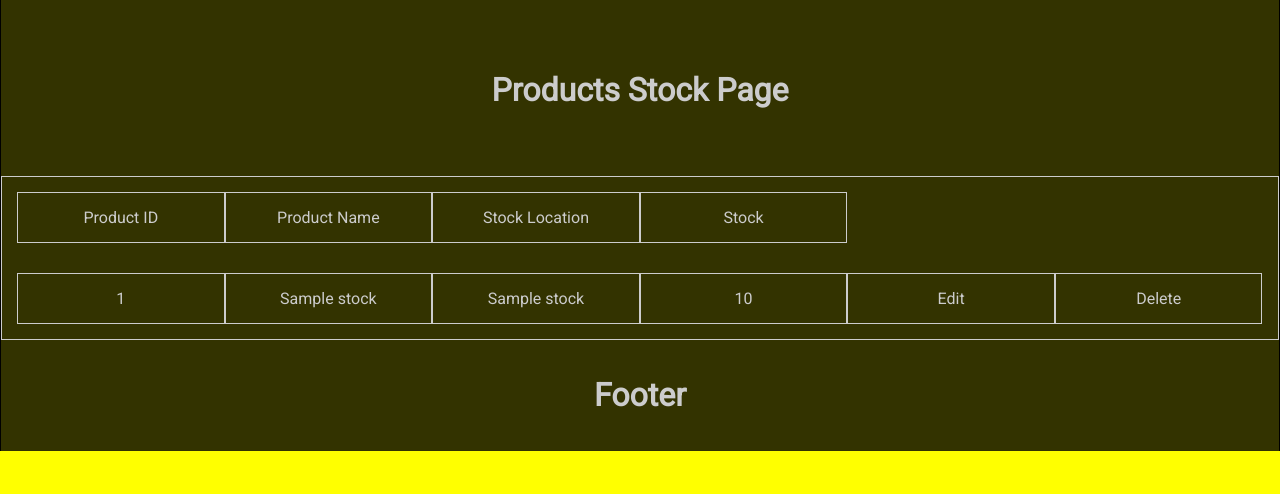
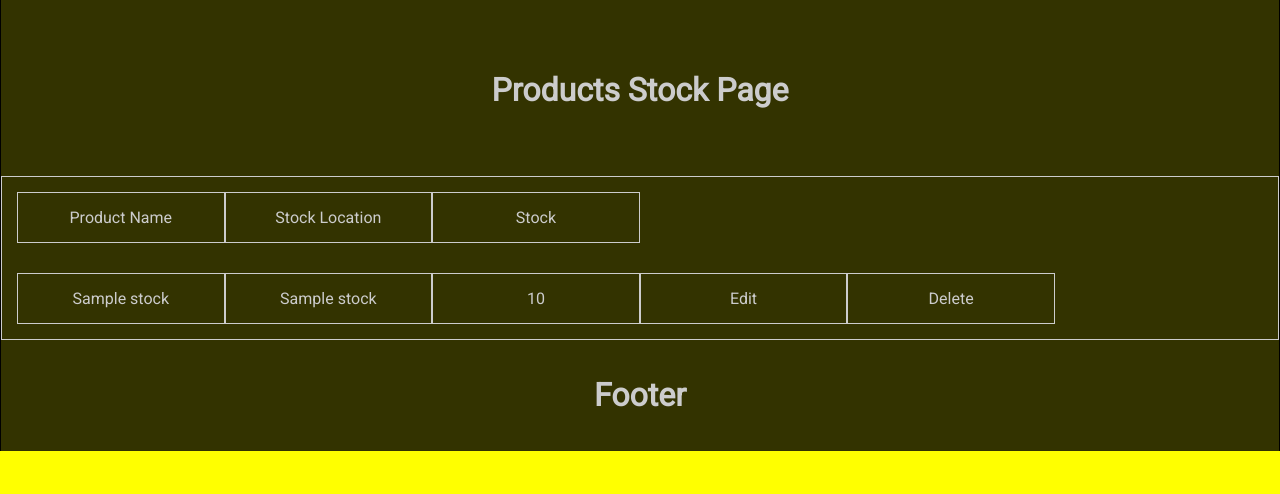
Before and after one commit to gaterin/Oefen-MVC, a PHP site: the page made by View/Stock.php in a window 1280 px wide. Shown: the part 306-800 px from the top of the page. Run offline with PHP 8.4, Linux system fonts and the light colour scheme; the template is opened without the code that fills it: most values are stand-ins (such as "Sample title", 1, 10 or a date in 2020).

Commit message:
updated stock logic

```diff
--- a/View/Stock.php
+++ b/View/Stock.php
@@ -5,17 +5,14 @@
   <div class="col-12">
     <h1>Products Stock Page</h1>
   </div>
-  <div class="col-3">
-</div>
-<div class="col-3">
-</div>
+  <div class="col-6">
+  </div>
 <div class="col-3">
 </div>
 <div class="col-3">
 </div>
   <table class="col-12">
     <tr class="productsTableHeader col-12">
-      <td class="col-2">Product ID</td>
       <td class="col-2">Product Name</td>
       <td class="col-2">Stock Location</td>
       <td class="col-2">Stock</td>
@@ -27,12 +24,11 @@
   foreach ($stock as $row)
   {
     echo "<tr class='col-12'>";
-    echo "<td class='col-2'>" . $row->productId . "</td>";
     echo "<td class='col-2'>" . $row->productName  . "</td>";
     echo "<td class='col-2'>" . $row->locationName  . "</td>";
     echo "<td class='col-2'>" . $row->amountInStock  . "</td>";
-    echo "<td class='col-2'><a href='./StockController/loadEditStock/".$row->productId.'/'.$row->locationId.'/'.$row->amountInStock." '>Edit</a></td>";
-    echo "<td class='col-2'><a href='./StockController/deleteStock/".$row->productId.'/'.$row->locationId."'>Delete</a></td>";
+    echo "<td class='col-2'><a href='./StockController/loadEditStock/".$row->productId.'/'.$row->locationId.'/'.$row->amountInStock.'/'.$row->productName.'/'.$row->locationName." '>Edit</a></td>";
+    echo "<td class='col-2'><a href='./StockController/deleteStock/".$row->productId.'/'.$row->locationId.'/'.$row->productName."'>Delete</a></td>";
     echo "</tr>";
   }
 
```
Also changed, not shown: Controller/StockController.php (+14 -1 lines), Model/Stock.php (+11 -1 lines).
